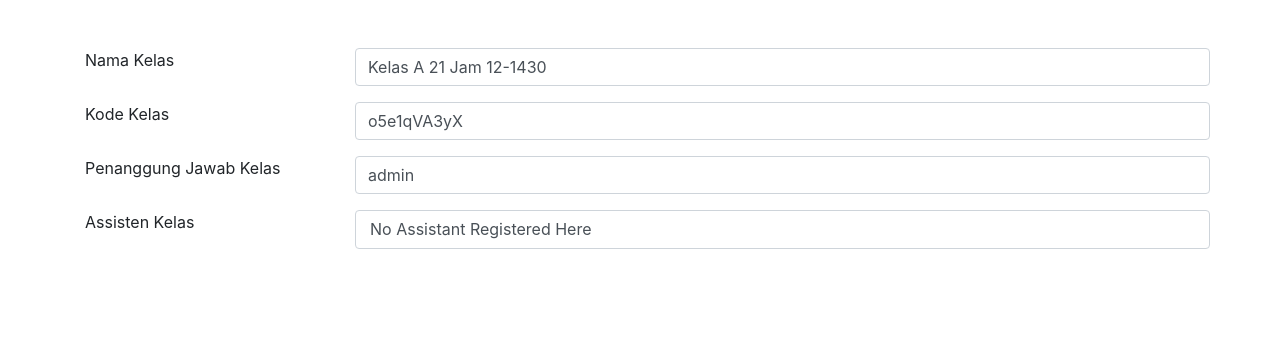
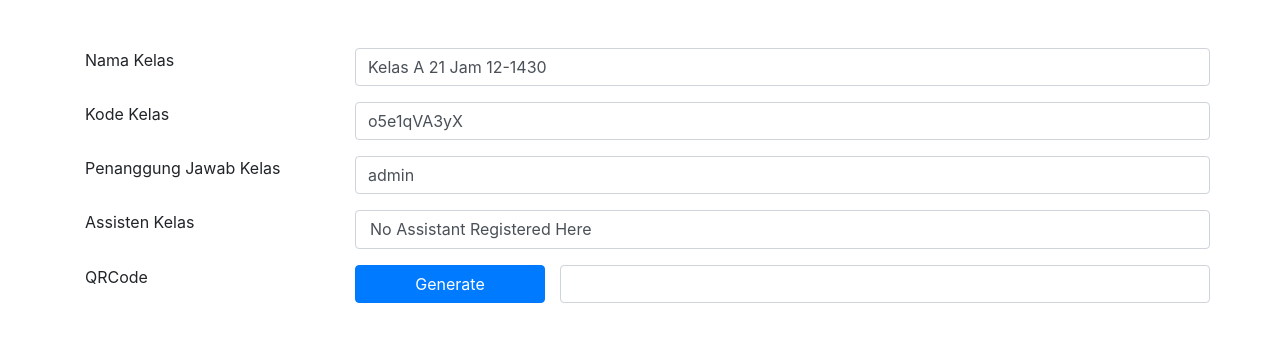
Before and after one commit to bintangx1902/lab_app_assistant, a Django app: a page that uses assistant/templates/temp_/my_class.html in a window 1280 px wide. Shown: the top 342 px of the page. Run offline with Django 3.2, Linux system fonts and the light colour scheme; data comes from the database, SQL or seed files in the repository; data that the repository does not hold is empty.

Commit message:
generate qr only with button

```diff
--- a/assistant/templates/temp_/my_class.html
+++ b/assistant/templates/temp_/my_class.html
@@ -26,5 +26,16 @@
             {% endif %}
         </div>
     </div>
+
+    <div class="form-group row">
+        <div class="col-3 col-sm-3">QRCode</div>
+        <form method="post" action="{% url 'assist:generate-qr' class.link %}" class="col-2 col-sm-2" style="padding: 0px !important;">
+            {% csrf_token %}
+            <button href="" class="btn btn-primary col">Generate</button>
+        </form>
+        <div class="col-7 col-sm-7"  style="padding-right: 0px !important;">
+            <div class="form-control">{% for link in links %} {{ link.qr_code }} -{% endfor %}</div>
+        </div>
+    </div>
 </div>
 {% endblock %}
```
